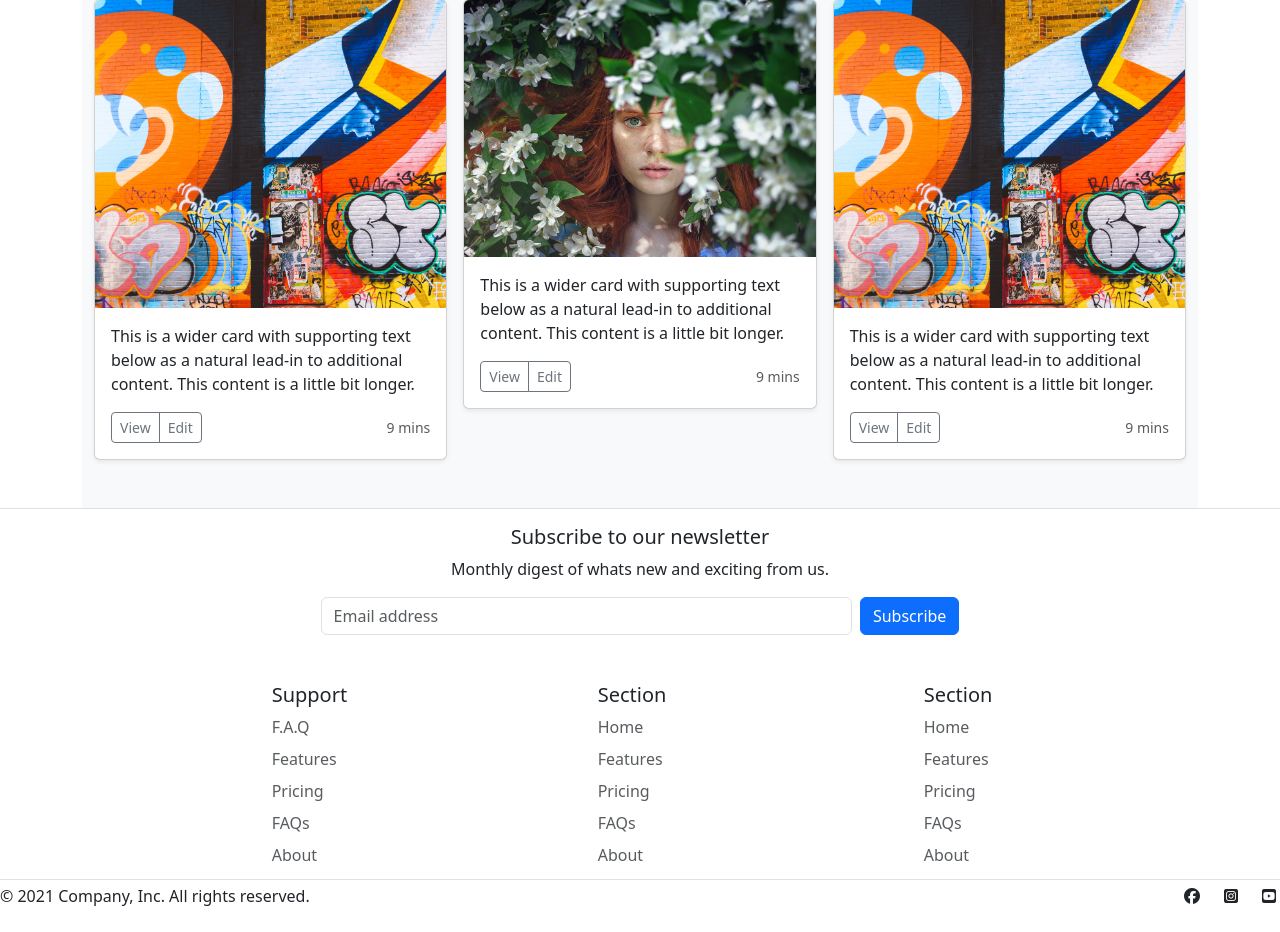
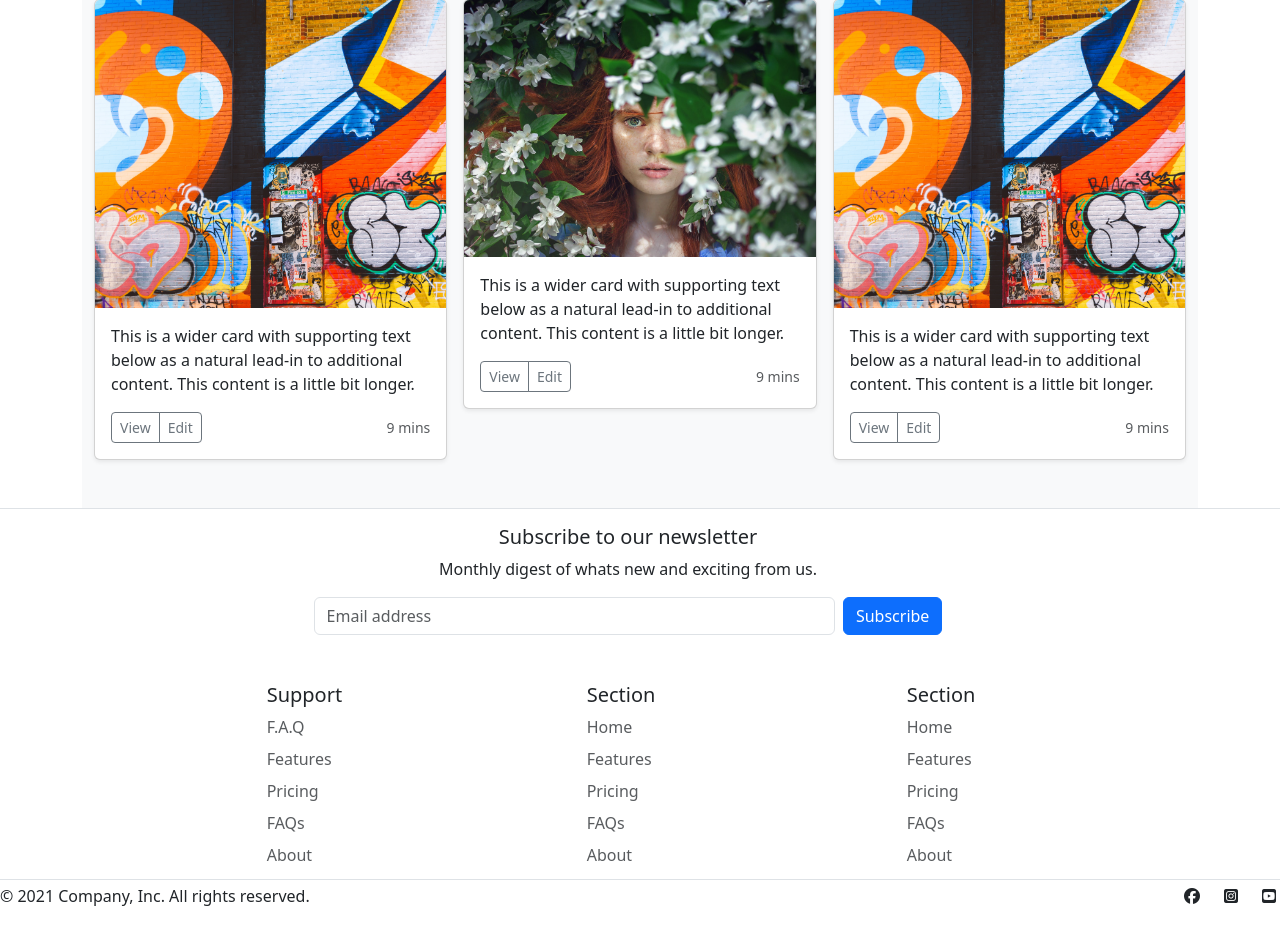
Before and after one commit to Freedy-FR/CI-P5-MagnaPlate, a Django app: page / in a window 1280 px wide. Shown: the part 2119-3051 px from the top of the page. Run offline with Django 3.2, Linux system fonts and the light colour scheme; some libraries are stand-ins or nearby versions; some web fonts are replaced.

Commit message:
fix: :lipstick: Fix width bug of the footer

```diff
--- a/templates/includes/footer.html
+++ b/templates/includes/footer.html
@@ -1,4 +1,4 @@
-<div class="row justify-content-center">
+<div class="row justify-content-center w-100">
   <div class="col-10 pb-5">
     <form class="text-center">
       <h5>Subscribe to our newsletter</h5>
@@ -12,7 +12,7 @@
   </div>
 </div>
 
-<div class="row justify-content-center">
+<div class="row justify-content-center w-100">
   <div class="col-3 offset-md-2">
     <h5>Support</h5>
     <ul class="nav flex-column">
@@ -47,7 +47,7 @@
   </div>
 </div>
 
-<div class="d-flex justify-content-between py-1 my-1 border-top">
+<div class="d-flex justify-content-between py-1 my-1 border-top w-100">
   <p>&copy; 2021 Company, Inc. All rights reserved.</p>
   <ul class="list-unstyled d-flex">
     <li class="ms-3"><a class="link-dark px-1" href="#"><i class="fa-brands fa-facebook"></i></a></li>
```
